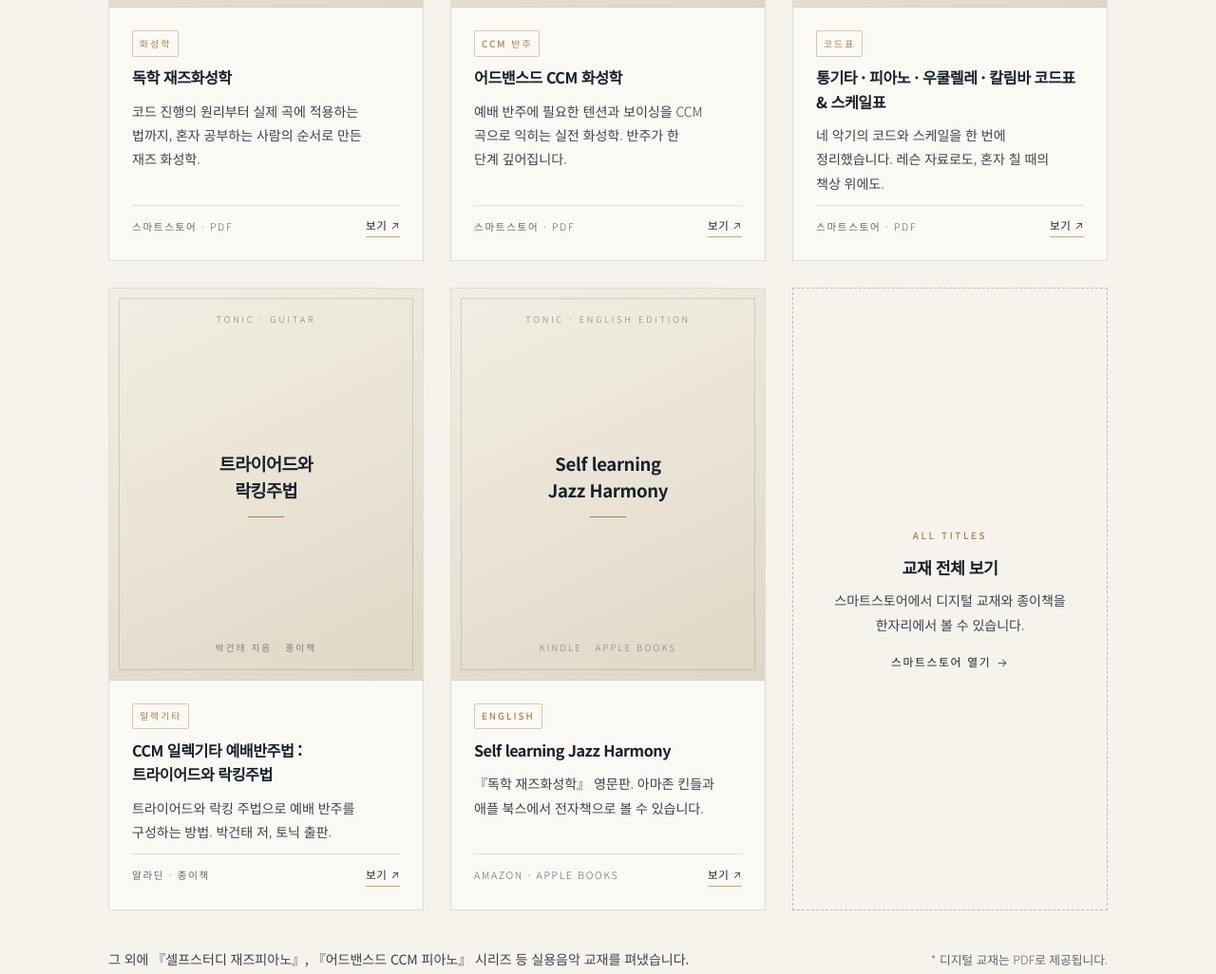
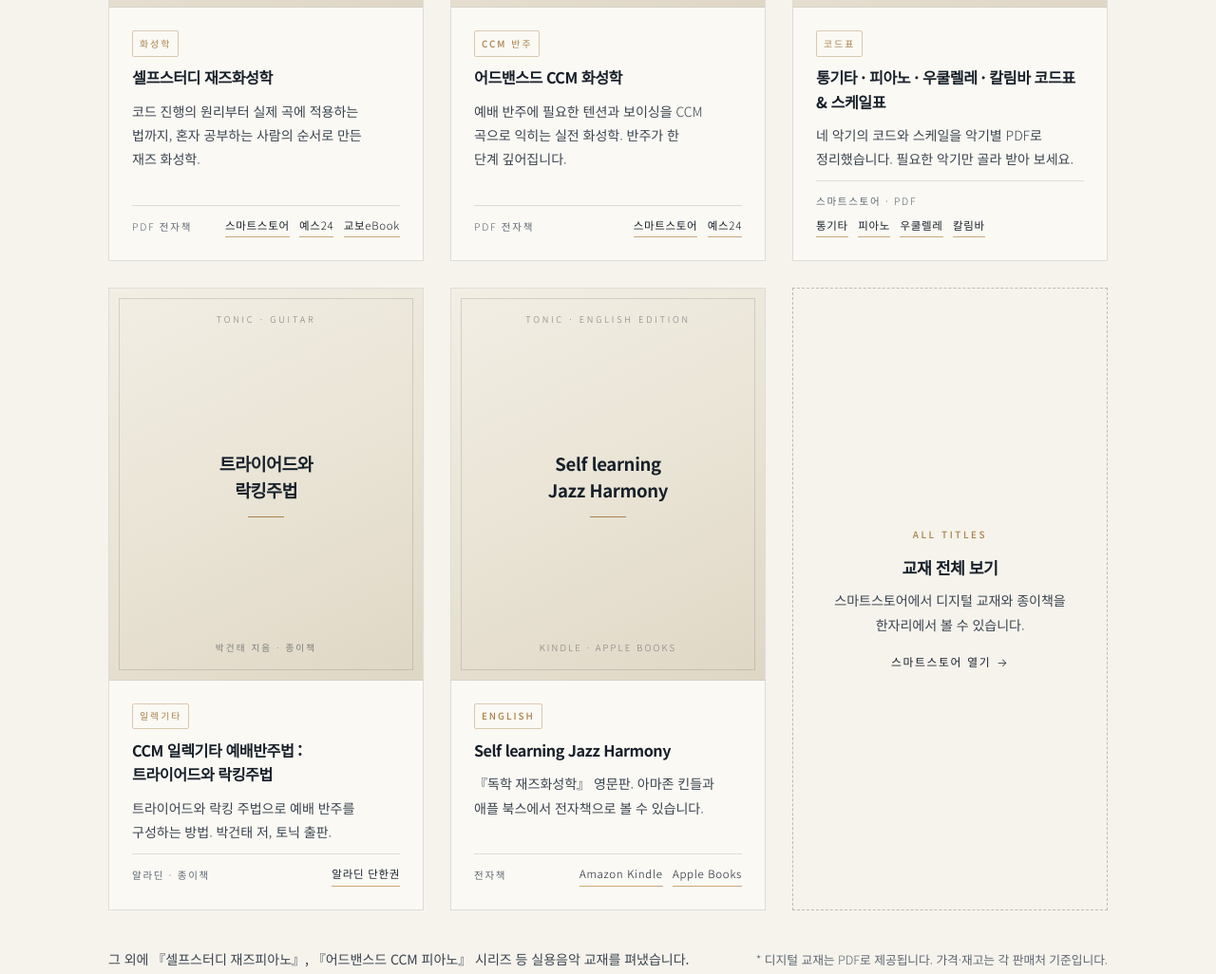
Before and after one commit to likedawndew79-droid/likedawndew79-droid.github.io, a plain HTML site: page index.html in a window 1280 px wide. Shown: the part 2920-3946 px from the top of the page at 95% size. Drawn offline with Linux system fonts and the light colour scheme; a web font is replaced by a local one.

Commit message:
Link each title to its real store pages (SmartStore products, Yes24/Kyobo eBook, Aladin, Amazon, Apple Books)

```diff
--- a/index.html
+++ b/index.html
@@ -344,6 +344,8 @@
     transition:color .25s ease,border-color .25s ease;
   }
   .book .meta a:hover{color:var(--brass);border-color:var(--brass)}
+  .book .meta .buy{display:inline-flex;flex-wrap:wrap;justify-content:flex-end;gap:.3em .9em}
+  .book .meta .buy a{white-space:nowrap}
 
   .book-more{
     display:flex;flex-direction:column;align-items:center;justify-content:center;gap:.6em;
@@ -604,16 +606,22 @@
           <div class="cover" aria-hidden="true">
             <p class="cover-top">TONIC · Harmony</p>
             <div>
-              <p class="cover-title">독학<br />재즈화성학</p>
+              <p class="cover-title">셀프스터디<br />재즈화성학</p>
               <div class="cover-rule"></div>
             </div>
             <p class="cover-bottom">Digital PDF</p>
           </div>
           <div class="book-body">
             <span class="tag">화성학</span>
-            <h3>독학 재즈화성학</h3>
+            <h3>셀프스터디 재즈화성학</h3>
             <p class="desc">코드 진행의 원리부터 실제 곡에 적용하는 법까지, 혼자 공부하는 사람의 순서로 만든 재즈 화성학.</p>
-            <p class="meta"><span class="where">스마트스토어 · PDF</span><a href="https://smartstore.naver.com/tonicmusic" target="_blank" rel="noopener">보기 ↗</a></p>
+            <p class="meta"><span class="where">PDF 전자책</span>
+              <span class="buy">
+                <a href="https://smartstore.naver.com/tonicmusic/products/5470943857" target="_blank" rel="noopener noreferrer" aria-label="셀프스터디 재즈화성학 PDF - 스마트스토어에서 구매">스마트스토어</a>
+                <a href="https://www.yes24.com/Product/Goods/97278725" target="_blank" rel="noopener noreferrer" aria-label="셀프스터디 재즈화성학 전자책 - 예스24에서 구매">예스24</a>
+                <a href="https://ebook-product.kyobobook.co.kr/dig/epd/ebook/E000003552444" target="_blank" rel="noopener noreferrer" aria-label="셀프스터디 재즈화성학 전자책 - 교보eBook에서 구매">교보eBook</a>
+              </span>
+            </p>
           </div>
         </article>
 
@@ -630,7 +638,12 @@
             <span class="tag">CCM 반주</span>
             <h3>어드밴스드 CCM 화성학</h3>
             <p class="desc">예배 반주에 필요한 텐션과 보이싱을 CCM 곡으로 익히는 실전 화성학. 반주가 한 단계 깊어집니다.</p>
-            <p class="meta"><span class="where">스마트스토어 · PDF</span><a href="https://smartstore.naver.com/tonicmusic" target="_blank" rel="noopener">보기 ↗</a></p>
+            <p class="meta"><span class="where">PDF 전자책</span>
+              <span class="buy">
+                <a href="https://smartstore.naver.com/tonicmusic/products/5474011148" target="_blank" rel="noopener noreferrer" aria-label="어드밴스드 CCM 화성학 PDF - 스마트스토어에서 구매">스마트스토어</a>
+                <a href="https://www.yes24.com/Product/Goods/96805347" target="_blank" rel="noopener noreferrer" aria-label="어드밴스드 CCM 화성학 전자책 - 예스24에서 구매">예스24</a>
+              </span>
+            </p>
           </div>
         </article>
 
@@ -646,8 +659,15 @@
           <div class="book-body">
             <span class="tag">코드표</span>
             <h3>통기타 · 피아노 · 우쿨렐레 · 칼림바 코드표 &amp; 스케일표</h3>
-            <p class="desc">네 악기의 코드와 스케일을 한 번에 정리했습니다. 레슨 자료로도, 혼자 칠 때의 책상 위에도.</p>
-            <p class="meta"><span class="where">스마트스토어 · PDF</span><a href="https://smartstore.naver.com/tonicmusic" target="_blank" rel="noopener">보기 ↗</a></p>
+            <p class="desc">네 악기의 코드와 스케일을 악기별 PDF로 정리했습니다. 필요한 악기만 골라 받아 보세요.</p>
+            <p class="meta"><span class="where">스마트스토어 · PDF</span>
+              <span class="buy">
+                <a href="https://smartstore.naver.com/tonicmusic/products/9550269897" target="_blank" rel="noopener noreferrer" aria-label="통기타 코드표·스케일표 PDF - 스마트스토어에서 구매">통기타</a>
+                <a href="https://smartstore.naver.com/tonicmusic/products/9550274653" target="_blank" rel="noopener noreferrer" aria-label="피아노 코드표·스케일표 PDF - 스마트스토어에서 구매">피아노</a>
+                <a href="https://smartstore.naver.com/tonicmusic/products/5543778364" target="_blank" rel="noopener noreferrer" aria-label="우쿨렐레 코드표 PDF - 스마트스토어에서 구매">우쿨렐레</a>
+                <a href="https://smartstore.naver.com/tonicmusic/products/5550321908" target="_blank" rel="noopener noreferrer" aria-label="칼림바 악보 PDF - 스마트스토어에서 구매">칼림바</a>
+              </span>
+            </p>
           </div>
         </article>
 
@@ -664,7 +684,11 @@
             <span class="tag">일렉기타</span>
             <h3>CCM 일렉기타 예배반주법 : 트라이어드와 락킹주법</h3>
             <p class="desc">트라이어드와 락킹 주법으로 예배 반주를 구성하는 방법. 박건태 저, 토닉 출판.</p>
-            <p class="meta"><span class="where">알라딘 · 종이책</span><a href="https://www.aladin.co.kr/search/wsearchresult.aspx?SearchWord=%ED%8A%B8%EB%9D%BC%EC%9D%B4%EC%96%B4%EB%93%9C%EC%99%80+%EB%9D%BD%ED%82%B9%EC%A3%BC%EB%B2%95" target="_blank" rel="noopener">보기 ↗</a></p>
+            <p class="meta"><span class="where">알라딘 · 종이책</span>
+              <span class="buy">
+                <a href="https://www.aladin.co.kr/shop/wproduct.aspx?ItemId=379505925" target="_blank" rel="noopener noreferrer" aria-label="CCM 일렉기타 예배반주법 - 알라딘에서 구매">알라딘 단한권</a>
+              </span>
+            </p>
           </div>
         </article>
 
@@ -681,7 +705,12 @@
             <span class="tag">English</span>
             <h3>Self learning Jazz Harmony</h3>
             <p class="desc">『독학 재즈화성학』 영문판. 아마존 킨들과 애플 북스에서 전자책으로 볼 수 있습니다.</p>
-            <p class="meta"><span class="where">Amazon · Apple Books</span><a href="https://www.amazon.com/s?k=Self+learning+Jazz+Harmony" target="_blank" rel="noopener">보기 ↗</a></p>
+            <p class="meta"><span class="where">전자책</span>
+              <span class="buy">
+                <a href="https://www.amazon.com/dp/B08ZJ7PSCJ" target="_blank" rel="noopener noreferrer" aria-label="Self learning Jazz Harmony - 아마존 킨들에서 구매">Amazon Kindle</a>
+                <a href="https://books.apple.com/us/book/self-learning-jazz-harmony/id1559224698" target="_blank" rel="noopener noreferrer" aria-label="Self learning Jazz Harmony - 애플 북스에서 구매">Apple Books</a>
+              </span>
+            </p>
           </div>
         </article>
 
@@ -695,7 +724,7 @@
 
       <div class="books-foot">
         <p class="series">그 외에 『셀프스터디 재즈피아노』, 『어드밴스드 CCM 피아노』 시리즈 등 실용음악 교재를 펴냈습니다.</p>
-        <p class="muted" style="font-size:.8rem">* 디지털 교재는 PDF로 제공됩니다.</p>
+        <p class="muted" style="font-size:.8rem">* 디지털 교재는 PDF로 제공됩니다. 가격·재고는 각 판매처 기준입니다.</p>
       </div>
     </div>
   </section>
```
Also changed, not shown: 1 other file.
